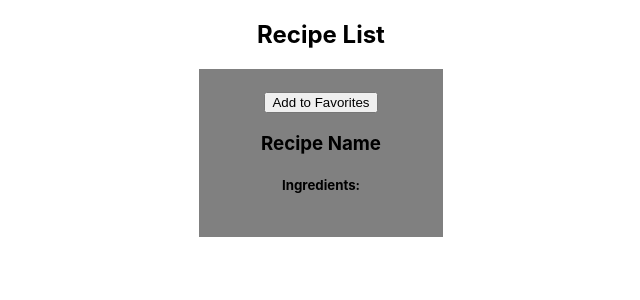
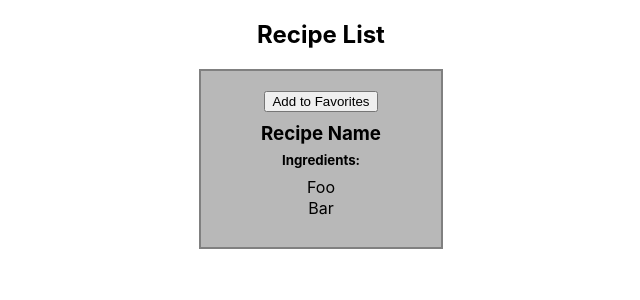
Before and after one commit to nyu-software-engineering/spring-2020-frugal-eye, a React (Create React App) app in the folder front-end/: page / in a window 1280 px wide. Shown: the top 300 px of the page, without its empty margins (319-959 px from the left). Built offline with nearby package versions, Linux system fonts and the light colour scheme.

Commit message:
tidying up css page

```diff
--- a/front-end/src/recipe.css
+++ b/front-end/src/recipe.css
@@ -8,5 +8,6 @@
 	width: 200px;
 	border: 2px solid grey;
 	padding: 20px;
-	background: grey;
+	background: rgb(184,184,184);
+	line-height:5px;
 }
--- a/front-end/src/recipe.js
+++ b/front-end/src/recipe.js
@@ -28,6 +28,8 @@ const Recipes = () => {
 		<button onclick="favorited()">Add to Favorites</button>
 		<h3>Recipe Name</h3>
 		<h5>Ingredients:</h5>
+		<p>Foo</p>
+		<p>Bar</p>
 	</div>
 </div>
 	);
```
